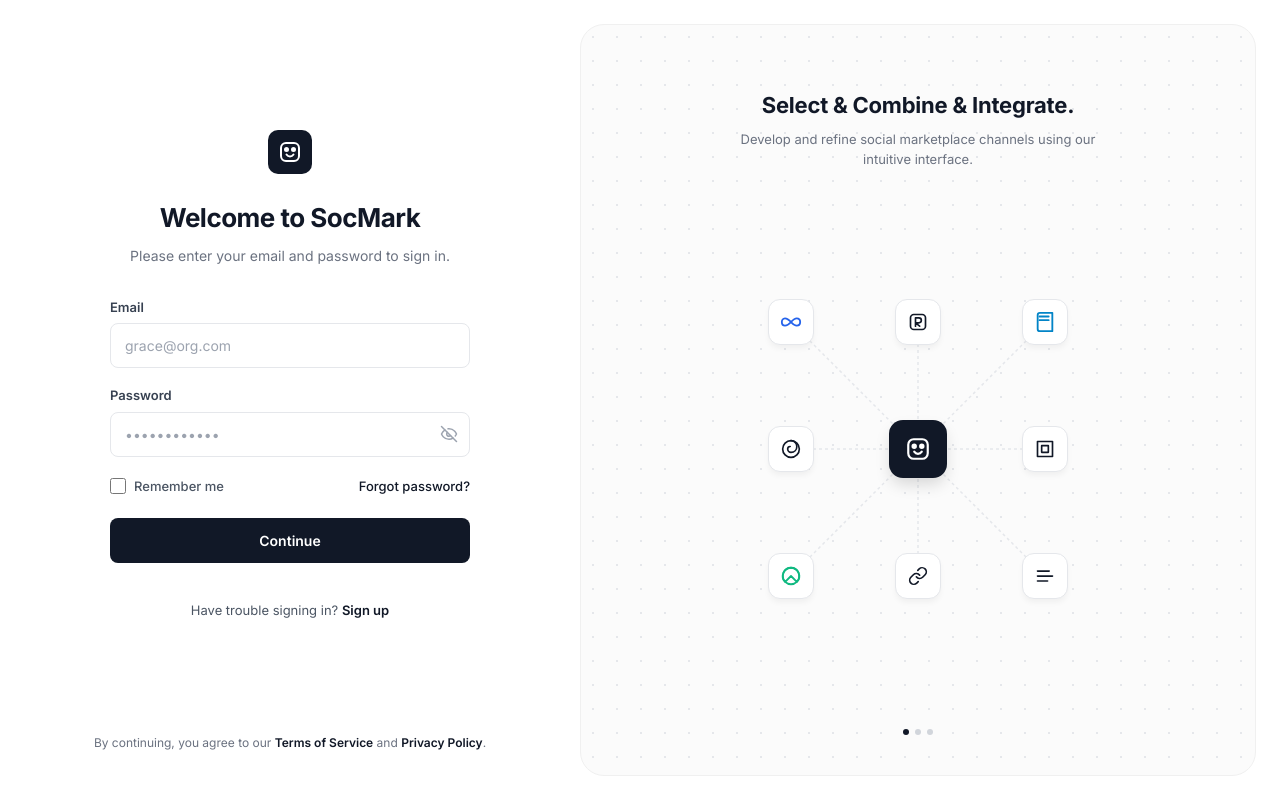
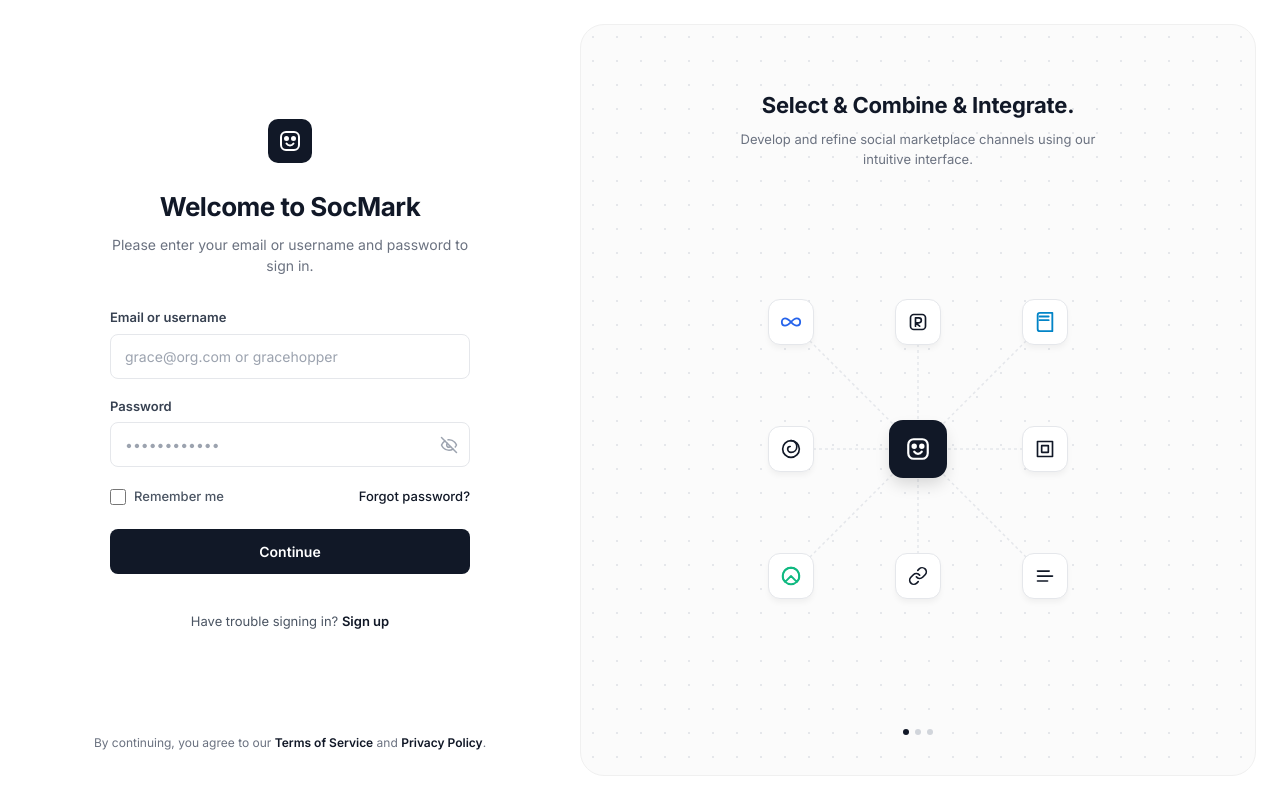
Before and after one commit to Fiqriananda/SocMark, a Next.js app in the folder frontend/: page /login in a window 1280 px wide. Built offline with nearby package versions, Linux system fonts and the light colour scheme; no server answers.

Commit message:
fix: allow login with username or email

```diff
--- a/frontend/app/login/page.tsx
+++ b/frontend/app/login/page.tsx
@@ -11,7 +11,7 @@
 
 export default function LoginPage() {
   const router = useRouter();
-  const [email, setEmail] = useState('');
+  const [identifier, setIdentifier] = useState('');
   const [password, setPassword] = useState('');
   const [rememberMe, setRememberMe] = useState(false);
   const [showPassword, setShowPassword] = useState(false);
@@ -20,9 +20,7 @@
   const [loading, setLoading] = useState(false);
 
   const validate = () => {
-    if (!/^[^\s@]+@[^\s@]+\.[^\s@]+$/.test(email)) {
-      return 'Format email tidak valid.';
-    }
+    if (!identifier.trim()) return 'Email atau username tidak boleh kosong.';
     if (!password) return 'Password tidak boleh kosong.';
     return '';
   };
@@ -40,13 +38,18 @@
     setLoading(true);
     try {
       const data = await apiPost<{ accessToken: string }>('/auth/login', {
-        email,
+        email: identifier.trim(),
         password,
       });
       saveToken(data.accessToken, rememberMe);
       router.push('/profile');
     } catch (err) {
-      setError(err instanceof ApiError ? err.message : 'Terjadi kesalahan.');
+      setError(
+        err instanceof ApiError && err.status === 401 ?
+          'Email/username atau password tidak valid.'
+        : err instanceof ApiError ? err.message
+        : 'Terjadi kesalahan.',
+      );
     } finally {
       setLoading(false);
     }
@@ -93,7 +96,7 @@
             </Link>
             <div className='auth-header'>
               <h1>Welcome to SocMark</h1>
-              <p>Please enter your email and password to sign in.</p>
+              <p>Please enter your email or username and password to sign in.</p>
             </div>
           </header>
 
@@ -105,17 +108,18 @@
               message={error}
             />
             <div className='form-group'>
-              <label htmlFor='email'>Email</label>
+              <label htmlFor='email'>Email or username</label>
               <input
-                type='email'
+                type='text'
                 id='email'
                 name='email'
-                value={email}
+                autoComplete='username'
+                value={identifier}
                 onChange={(e) => {
-                  setEmail(e.target.value);
+                  setIdentifier(e.target.value);
                   setError('');
                 }}
-                placeholder='grace@org.com'
+                placeholder='grace@org.com or gracehopper'
                 required
               />
             </div>
```
